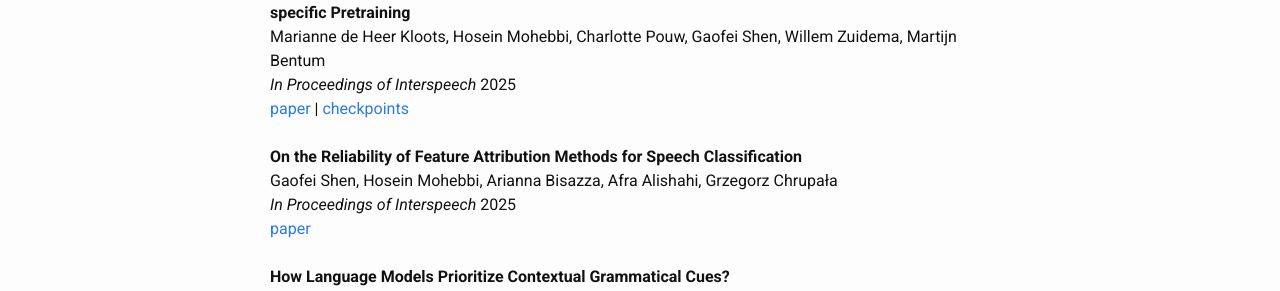
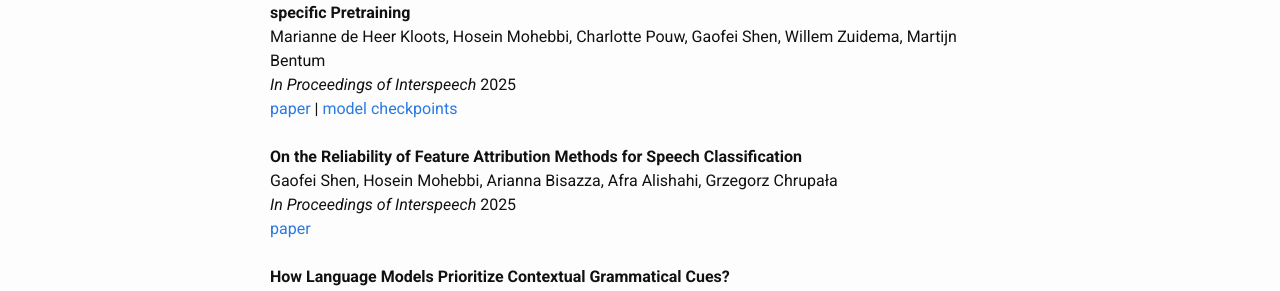
Before and after one commit to hmohebbi/hmohebbi.github.io, a Jekyll site: the page built from publications.md, in a window 1280 px wide. Shown: the part 286-577 px from the top of the page. Built offline with Jekyll 4.4.1, drawn with Linux system fonts in a browser that asks for light colours; a style sheet for code colours, icons or effects is not loaded.

Commit message:
Update publications.md

```diff
--- a/publications.md
+++ b/publications.md
@@ -18,7 +18,7 @@ permalink: /publications/
 <b>What Do Self-supervised Speech Models Know about Dutch? Analyzing Advantages of Language-specific Pretraining</b>
 <br>Marianne de Heer Kloots, Hosein Mohebbi, Charlotte Pouw, Gaofei Shen, Willem Zuidema, Martijn Bentum<br>
 <i>In Proceedings of Interspeech</i> 2025<br>
-<a href="" target="_blank">paper</a> | <a href="" target="_blank">checkpoints</a>
+<a href="https://arxiv.org/abs/2506.00981" target="_blank">paper</a> | <a href="" target="_blank">model checkpoints</a>
 <br><br>
 </ui>
 
```
